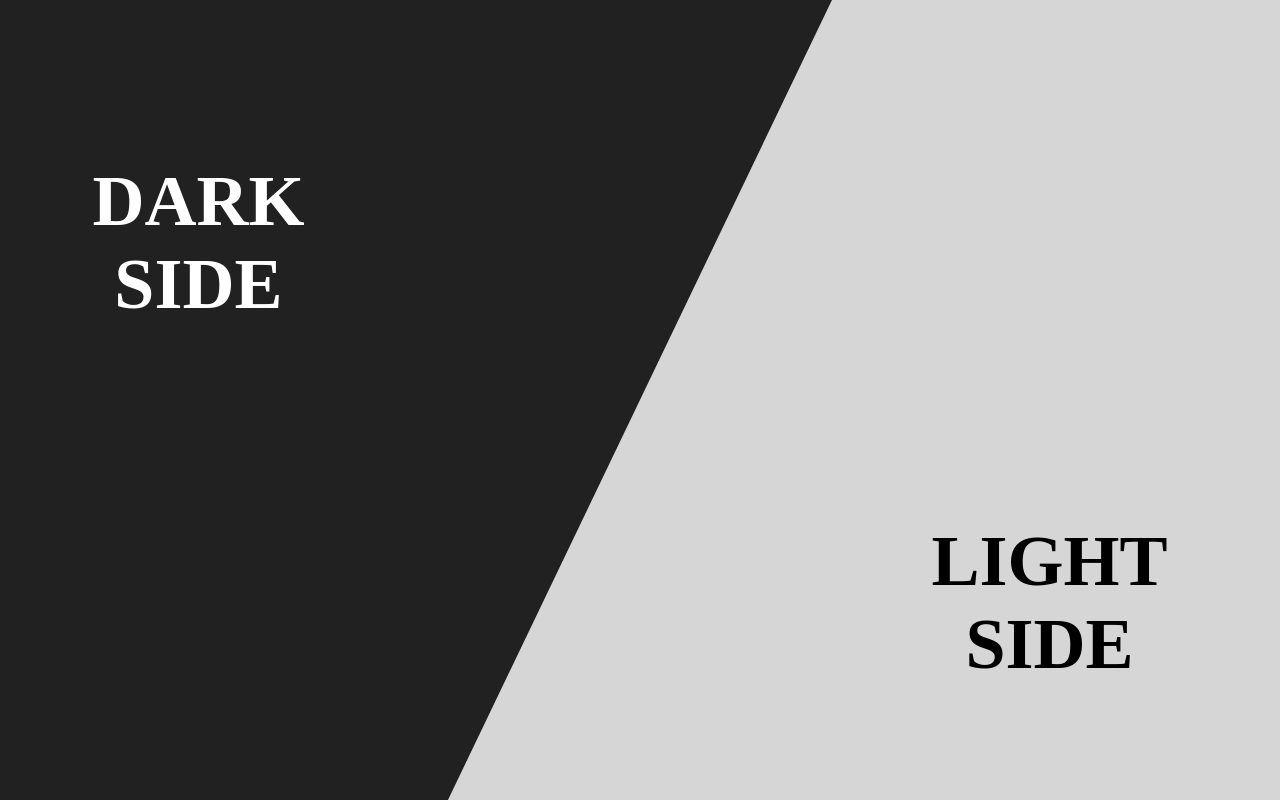
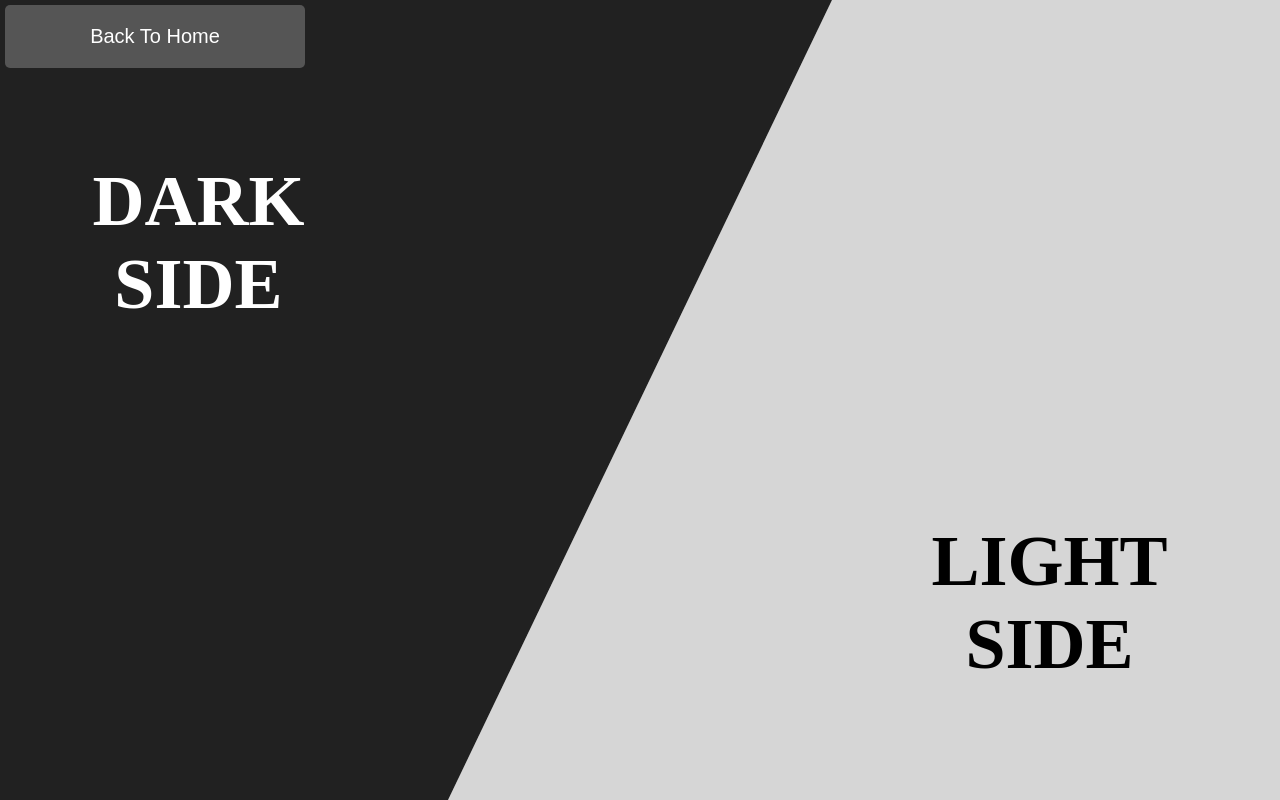
Before and after one commit to bwolfb/ChooseASide-TagDerOffenenTuer, a plain HTML site: page index.html in a window 1280 px wide. Drawn offline with nearby package versions, Linux system fonts and the light colour scheme.

Commit message:
changed some stuff and added button alpha 0.0.001

```diff
--- a/css/style.css
+++ b/css/style.css
@@ -52,3 +52,49 @@
   -webkit-transition: margin-top 0.5s, margin-left 0.5s; /* Safari */
     transition: margin-top 0.5s, margin-left 0.5s;
 }
+
+button {
+  display: inline-block;
+  border-radius: 5px;
+  background-color: #555555;
+  border: none;
+  color: #FFFFFF;
+  text-align: center;
+  font-size: 20px;
+  padding: 20px;
+  width: 300px;
+  transition: all 0.5s;
+  cursor: pointer;
+  margin: 5px;
+  position: absolute;
+  z-index: 1;
+}
+
+button:hover {
+  box-shadow: 0 12px 16px 0 rgba(0,0,0,0.24),0 17px 50px 0 rgba(0,0,0,0.19);
+}
+
+button span {
+  cursor: pointer;
+  display: inline-block;
+  position: relative;
+  transition: 0.5s;
+}
+
+button span:after {
+  content: '»';
+  position: absolute;
+  opacity: 0;
+  top: 0;
+  right: 20px;
+  transition: 0.5s;
+}
+
+button:hover span {
+  padding-right: 25px;
+}
+
+button:hover span:after {
+  opacity: 1;
+  right: 0;
+}
--- a/index.html
+++ b/index.html
@@ -10,12 +10,17 @@
 </head>
 <body>
   <div>
-    <div id="lightside">
-      <h1 id="lightside_title">LIGHT SIDE</h1>
-    </div>
-    <div id="darkside">
-      <h1 id="darkside_title">DARK SIDE</h1>
+    <div>
+      <div id="lightside">
+        <h1 id="lightside_title">LIGHT SIDE</h1>
+      </div>
+      <div id="darkside">
+        <h1 id="darkside_title">DARK SIDE</h1>
+      </div>
     </div>
   </div>
+  <button>
+    <span>Back To Home </span>
+  </button>
 </body>
 </html>
--- a/js/script.js
+++ b/js/script.js
@@ -1,4 +1,13 @@
 $(document).ready(function () {
+  var resizeTimer;
+  $(window).on('resize', function(e) {
+    $("#darkside,#lightside,#darkside_title,#lightside_title").css("transition-duration","0s");
+    clearTimeout(resizeTimer);
+    resizeTimer = setTimeout(function() {
+      $("#darkside,#lightside,#darkside_title,#lightside_title").css("transition-duration","0.5s");
+    }, 250);
+  });
+
   $('#lightside_title').on({
     mouseover: function(){
       $("#darkside").insertBefore("#lightside");
```
